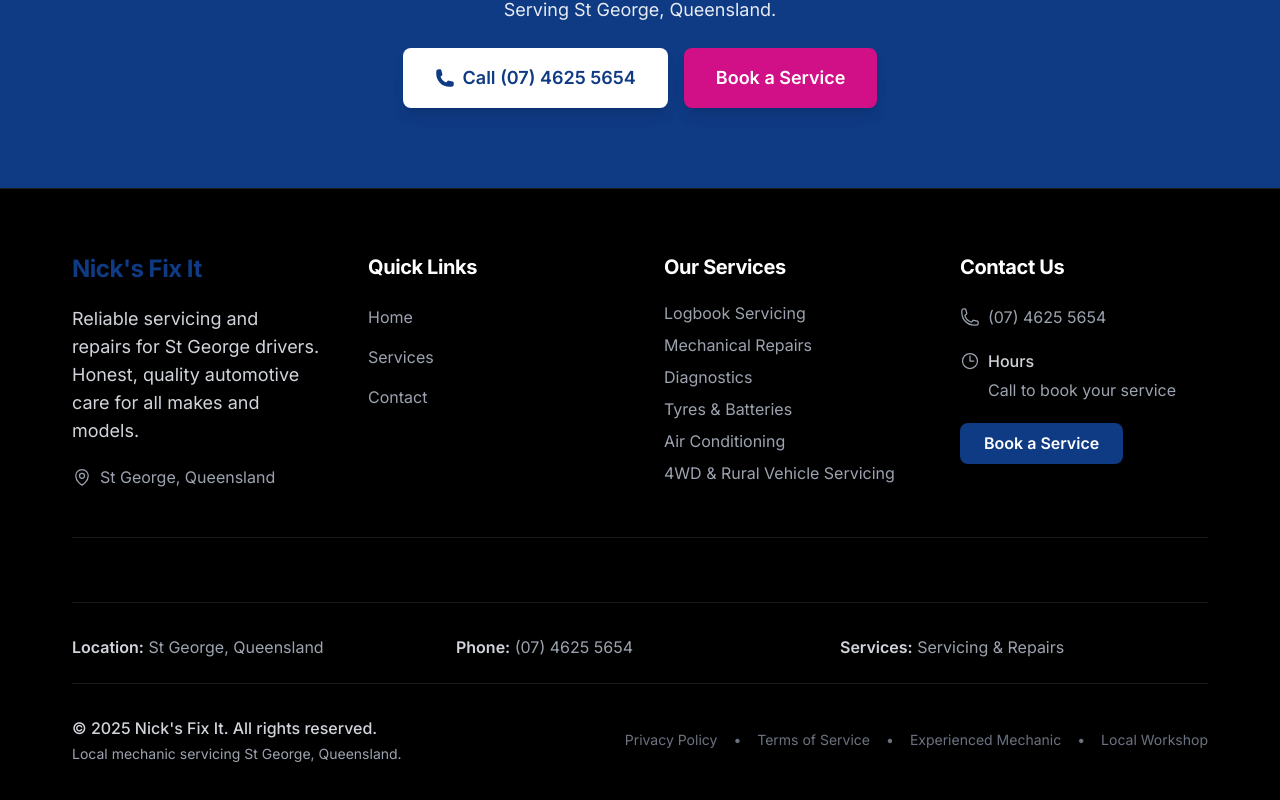
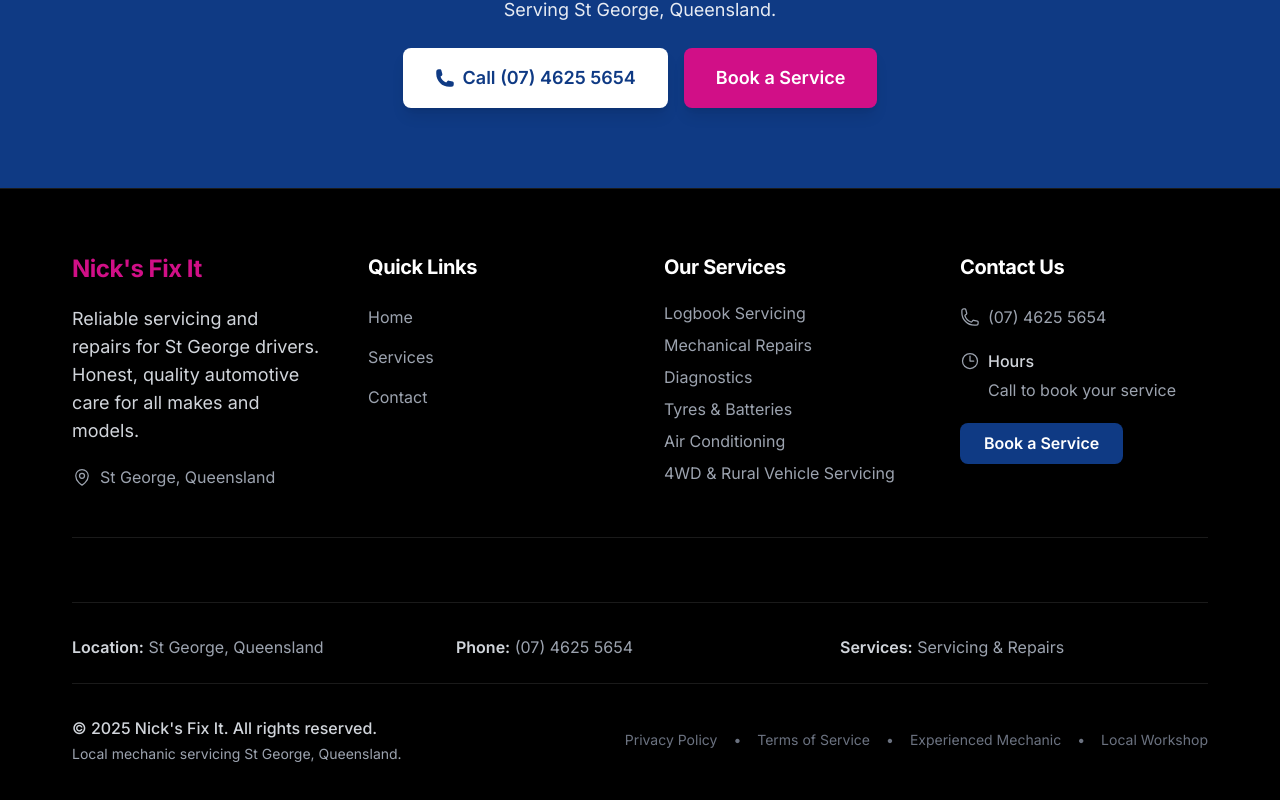
Before and after one commit to Dugald-Todd-AU/Nick-s-Fix-It, a Next.js app: page / in a window 1280 px wide. Shown: the part 4078-4878 px from the top of the page. Built offline with nearby package versions, Linux system fonts and the light colour scheme; no server answers.

Commit message:
Change Nick's Fix It text color from blue to pink

```diff
--- a/components/Footer.tsx
+++ b/components/Footer.tsx
@@ -8,7 +8,7 @@ export default function Footer() {
         <div className="grid grid-cols-1 sm:grid-cols-2 lg:grid-cols-4 gap-8 md:gap-12 mb-8 md:mb-12">
           {/* Business Info */}
           <div>
-            <h3 className="text-xl md:text-2xl font-bold mb-4 md:mb-5 text-primary">Nick's Fix It</h3>
+            <h3 className="text-xl md:text-2xl font-bold mb-4 md:mb-5 text-secondary">Nick's Fix It</h3>
             <p className="text-base md:text-lg text-gray-300 mb-4 md:mb-5 leading-relaxed">
               Reliable servicing and repairs for St George drivers. Honest, quality automotive care for all makes and models.
             </p>
--- a/components/ServicesPage.tsx
+++ b/components/ServicesPage.tsx
@@ -161,7 +161,7 @@ export default function ServicesPage() {
             <div className="bg-gradient-to-br from-primary/20 to-primary/5 rounded-lg p-6 lg:p-8 border border-primary/30">
               <h3 className="text-primary text-xl lg:text-2xl font-bold mb-4">Reliable Service</h3>
               <p className="text-gray-200 text-base lg:text-lg leading-relaxed">
-                At <span className="text-primary font-semibold">Nick's Fix It</span>, we provide reliable mechanical repairs and servicing for drivers across St George.
+                At <span className="text-secondary font-semibold">Nick's Fix It</span>, we provide reliable mechanical repairs and servicing for drivers across St George.
               </p>
             </div>
             <div className="bg-gradient-to-br from-blue-500/20 to-purple-500/5 rounded-lg p-6 lg:p-8 border border-blue-500/30">
@@ -181,7 +181,7 @@ export default function ServicesPage() {
                   Honest service, expert repairs and fast turnaround times.
                 </p>
                 <p className="text-gray-300 text-base leading-relaxed">
-                  <span className="text-primary font-semibold">Nick's Fix It</span> provides comprehensive automotive servicing for all makes and models, helping St George drivers stay safe and moving with confidence.
+                  <span className="text-secondary font-semibold">Nick's Fix It</span> provides comprehensive automotive servicing for all makes and models, helping St George drivers stay safe and moving with confidence.
                 </p>
               </div>
             </div>
```
